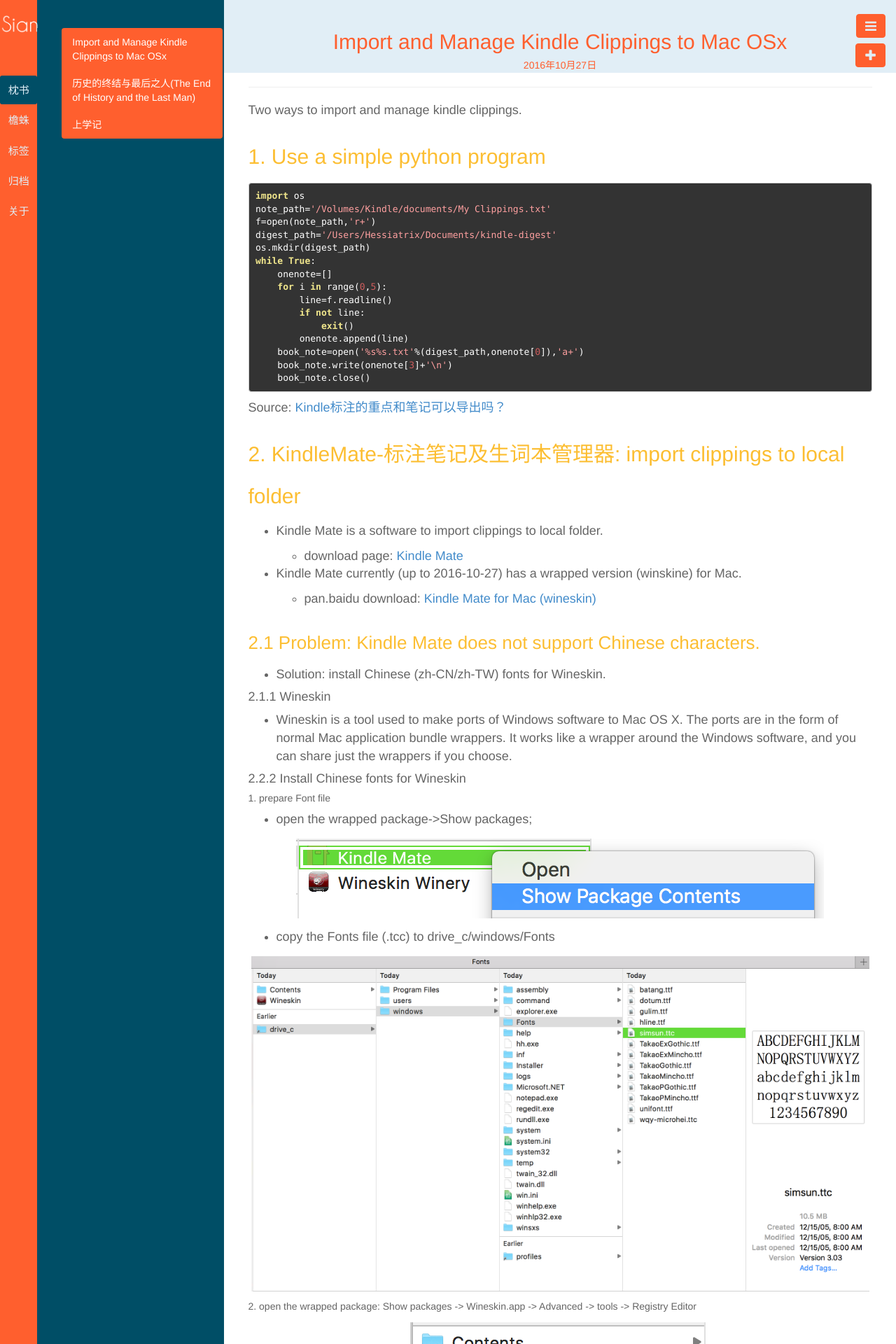
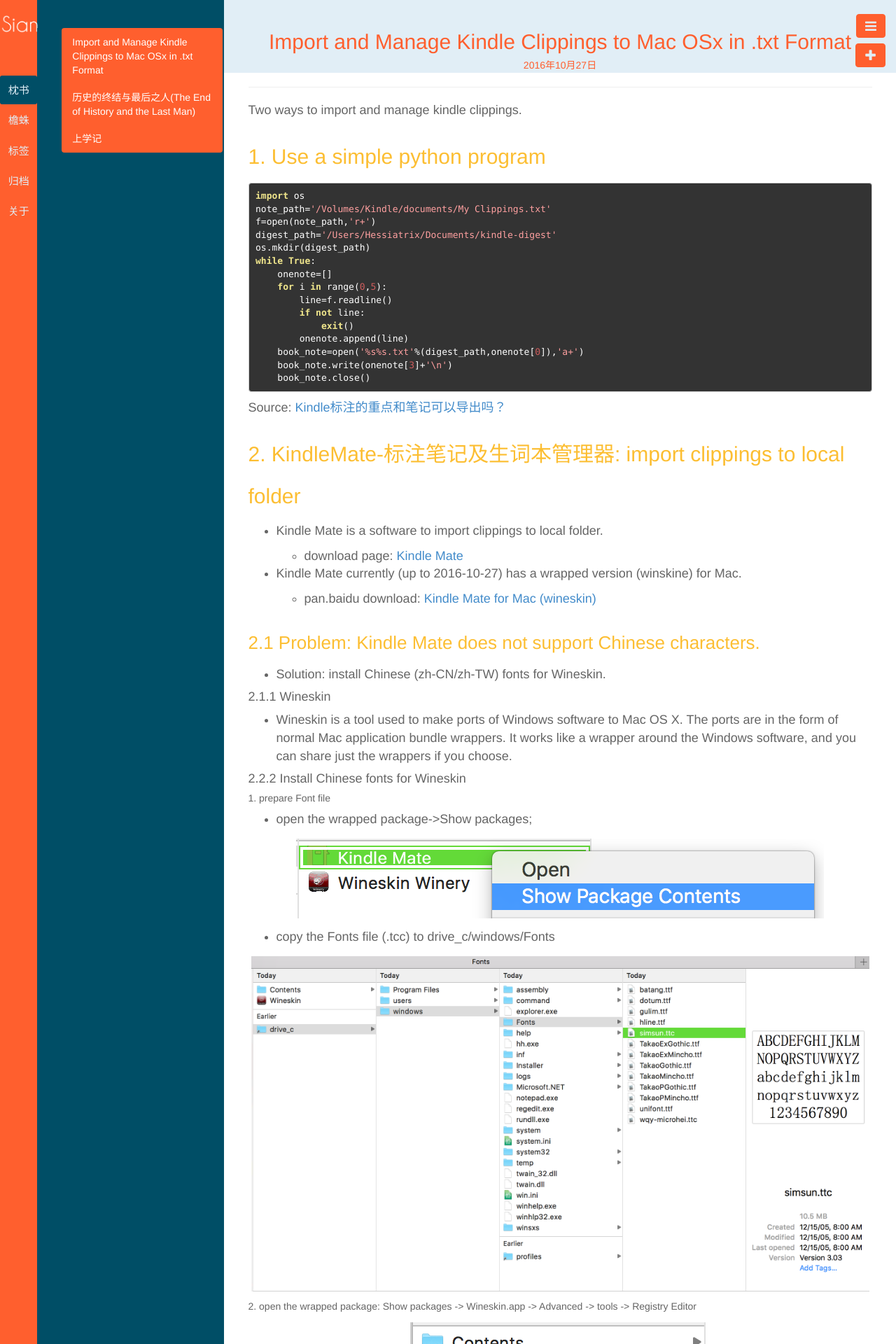
Before and after one commit to mathesse/mathesse.github.io, a Jekyll site: the page built from _posts/枕书/2016-10-27-kindle-clippings-to-mac.md, in a window 1280 px wide. Shown: the top 1920 px of the page at 70% size. Built offline with Jekyll 4.4.1, drawn with Linux system fonts in a browser that asks for light colours.

```diff
--- a/_posts/枕书/2016-10-27-kindle-clippings-to-mac.md
+++ b/_posts/枕书/2016-10-27-kindle-clippings-to-mac.md
@@ -1,6 +1,6 @@
 ---
 layout: post
-title: Import and Manage Kindle Clippings to Mac OSx
+title: Import and Manage Kindle Clippings to Mac OSx in .txt Format
 category: 枕书
 tags: Kindle
 keywords: 阅读 Kindle
```
Also changed, not shown: _posts/檐蛛/2016-10-28-website-collections.md (+0 -3 lines).
